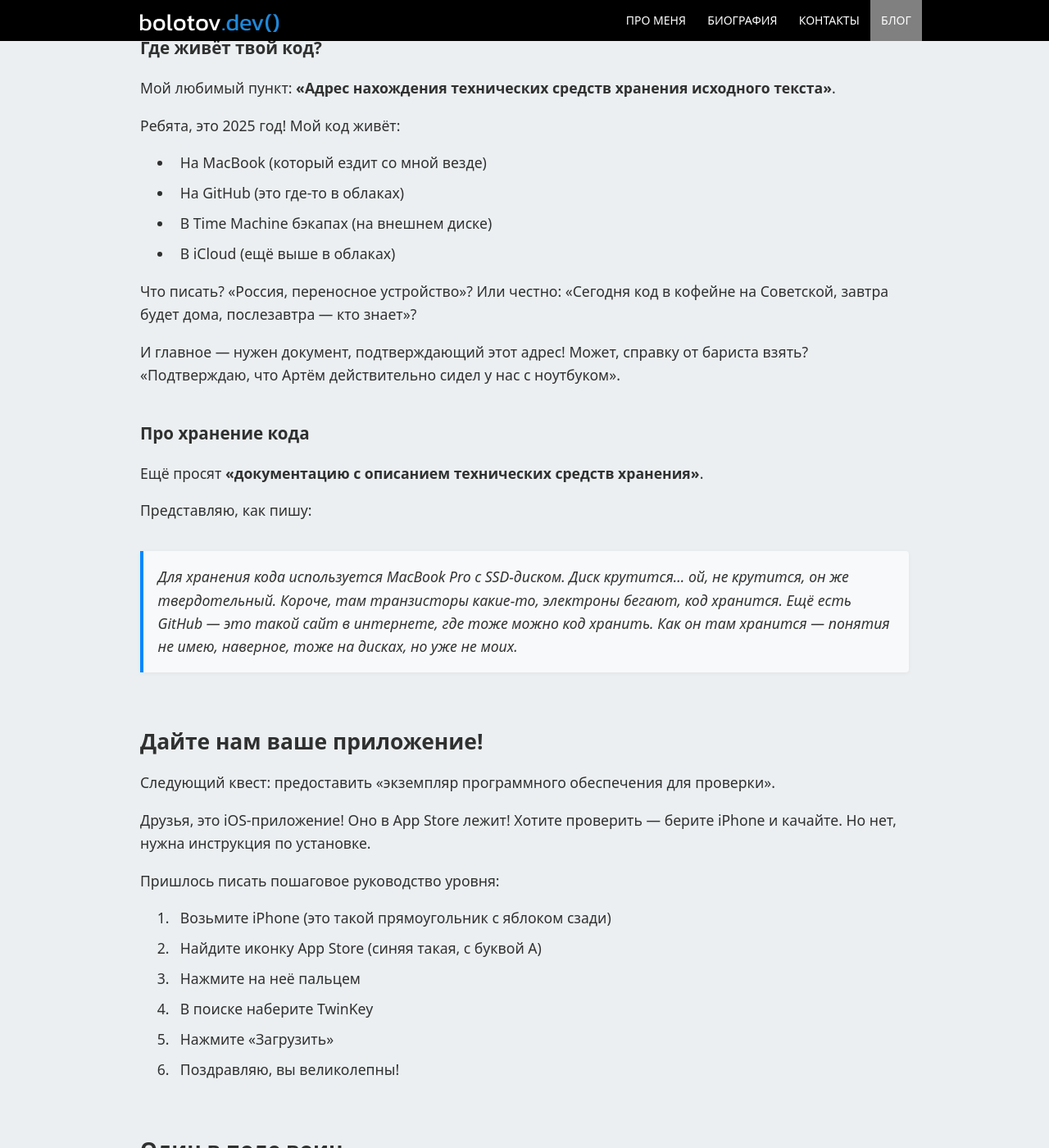
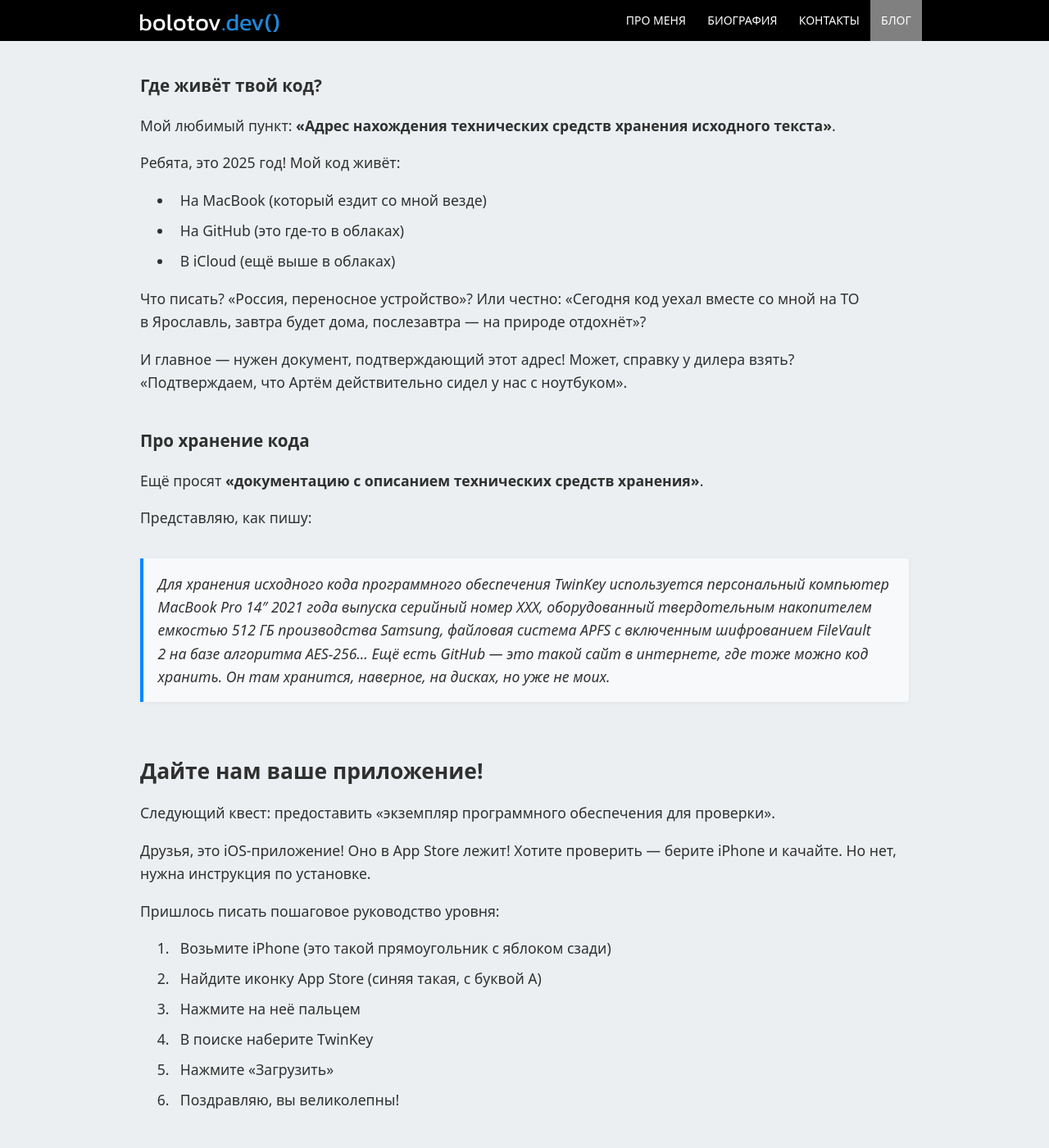
Before and after one commit to artembolotov/artembolotov.github.io, a Jekyll site: the page built from blog/_posts/2025-05-28-reestr-po.md, in a window 1280 px wide and 1400 px high, scrolled down 1199 px. Shown: the whole window at 82% size. Built offline with Jekyll 4.4.1, drawn with Linux system fonts in a browser that asks for light colours; some of the changed lines change nothing that is shown; some of the changed text lies outside the part shown.

Commit message:
Some changes reestr-po

```diff
--- a/blog/_posts/2025-05-28-reestr-rus-po.md
+++ b/blog/_posts/2025-05-28-reestr-po.md
@@ -7,9 +7,11 @@
 
 ## С&nbsp;чего всё началось
 
-У&nbsp;меня есть приложение [TwinKey](https://apps.apple.com/app/id6450484235)&nbsp;&mdash; это такой российский аналог Google Authenticator для двухфакторной аутентификации. И&nbsp;вот подумал я: раз уж&nbsp;все говорят про импортозамещение, почему&nbsp;бы не&nbsp;зарегистрировать своё детище в&nbsp;официальном реестре отечественного&nbsp;ПО?
+У&nbsp;меня есть приложение [TwinKey](https://apps.apple.com/app/id6450484235){:target="_blank"}&nbsp;&mdash; это такой российский аналог Google Authenticator для двухфакторной аутентификации. И&nbsp;вот подумал я: раз уж&nbsp;все говорят про импортозамещение, почему&nbsp;бы не&nbsp;зарегистрировать своё детище в&nbsp;официальном реестре отечественного&nbsp;ПО?
 
 Наивно полагал, что это будет что-то вроде: заполнил форму, приложил скриншоты, получил красивый сертификат. Спойлер: всё оказалось чуточку сложнее.
+
+![Заходя на подобные ресурсы, появляется какая-то особая гордость за Страну](/blog/img/2025-05-28/reestr-po/reestr.png)
 
 ## Авторизация через госуслуги (но&nbsp;это не&nbsp;точно)
 
@@ -34,19 +36,18 @@
 Ребята, это 2025 год! Мой код живёт:
 - На&nbsp;MacBook (который ездит со&nbsp;мной везде)
 - На&nbsp;GitHub (это где-то в&nbsp;облаках)
-- В&nbsp;Time Machine бэкапах (на&nbsp;внешнем диске)
 - В&nbsp;iCloud (ещё выше в&nbsp;облаках)
 
-Что писать? &laquo;Россия, переносное устройство&raquo;? Или честно: &laquo;Сегодня код в&nbsp;кофейне на&nbsp;Советской, завтра будет дома, послезавтра&nbsp;&mdash; кто знает&raquo;?
+Что писать? &laquo;Россия, переносное устройство&raquo;? Или честно: &laquo;Сегодня код уехал вместе со&nbsp;мной на ТО в&nbsp;Ярославль, завтра будет дома, послезавтра&nbsp;&mdash; на&nbsp;природе отдохнёт&raquo;?
 
-И&nbsp;главное&nbsp;&mdash; нужен документ, подтверждающий этот адрес! Может, справку от&nbsp;бариста взять? &laquo;Подтверждаю, что Артём действительно сидел у&nbsp;нас с&nbsp;ноутбуком&raquo;.
+И&nbsp;главное&nbsp;&mdash; нужен документ, подтверждающий этот адрес! Может, справку у&nbsp;дилера взять? &laquo;Подтверждаем, что Артём действительно сидел у&nbsp;нас с&nbsp;ноутбуком&raquo;.
 
 ### Про хранение кода
 
 Ещё просят **&laquo;документацию с&nbsp;описанием технических средств хранения&raquo;**.
 
 Представляю, как пишу:
-> Для хранения кода используется MacBook Pro с&nbsp;SSD-диском. Диск крутится... ой, не&nbsp;крутится, он&nbsp;же твердотельный. Короче, там транзисторы какие-то, электроны бегают, код хранится. Ещё есть GitHub&nbsp;&mdash; это такой сайт в&nbsp;интернете, где тоже можно код хранить. Как он&nbsp;там хранится&nbsp;&mdash; понятия не&nbsp;имею, наверное, тоже на&nbsp;дисках, но&nbsp;уже не&nbsp;моих.
+> Для хранения исходного кода программного обеспечения TwinKey используется персональный компьютер MacBook Pro&nbsp;14&Prime; 2021 года выпуска серийный номер XXX, оборудованный твердотельным накопителем емкостью 512&nbsp;ГБ производства Samsung, файловая система APFS с&nbsp;включенным шифрованием FileVault 2&nbsp;на базе алгоритма AES-256... Ещё есть GitHub&nbsp;&mdash; это такой сайт в&nbsp;интернете, где тоже можно код хранить. Он&nbsp;там хранится, наверное, на&nbsp;дисках, но&nbsp;уже не&nbsp;моих.
 
 ## Дайте нам ваше приложение!
 
@@ -70,7 +71,8 @@
 - **CEO/CTO/Разработчик/Тестировщик/Дизайнер/Менеджер**: я
 - **Отдел поддержки**: тоже я
 - **Служба безопасности**: опять я
-- **Уборщица**: моя жена (шутка, я&nbsp;сам убираю)
+- **Отдел контроля качества**: и это я
+- **Юридический департамент**: ChatGPT (шутка, но только отчасти)
 
 Пришлось креативить с&nbsp;формулировками. Вместо &laquo;делаю всё сам&raquo; писал что-то вроде &laquo;централизованная модель управления с&nbsp;полным циклом ответственности&raquo;.
 
@@ -83,8 +85,10 @@
 2. Прийти туда лично с&nbsp;паспортом
 3. Заплатить пару тысяч рублей
 4. Получить флешку (в&nbsp;2025 году, Карл!)
-5. Установить программы с&nbsp;интерфейсом из&nbsp;Windows 98
-6. Помолиться, чтобы всё заработало
+5. Обнаружить, что у&nbsp;флешки разъём USB-A, а&nbsp;у&nbsp;твоего MacBook только USB-C
+6. Искать переходник или хаб
+7. Установить программы с&nbsp;интерфейсом из&nbsp;Windows 98
+8. Помолиться, чтобы всё заработало
 
 И&nbsp;всё это чтобы подписать PDF-файл, который можно было&nbsp;бы отправить обычным email'ом. Но&nbsp;нет, нужна квалифицированная подпись! Потому что... потому что так надо!
 
@@ -114,6 +118,8 @@
 
 История получилась поучительная. С&nbsp;одной стороны, хорошо, что у&nbsp;нас есть реестр отечественного&nbsp;ПО. С&nbsp;другой&nbsp;&mdash; было&nbsp;бы здорово, если&nbsp;бы процедура регистрации учитывала реалии современной разработки.
 
+Знаете, система регистрации явно создавалась людьми, которые представляют разработку ПО как производство танков на&nbsp;заводе в&nbsp;Туле. У&nbsp;них в&nbsp;голове есть цеха с&nbsp;компьютерами, на&nbsp;которых висят инвентарные номера, есть журналы учёта исходного кода, и&nbsp;каждый файл проштампован печатью ОТК.
+
 Представьте, как было&nbsp;бы круто:
 - Зашёл через госуслуги&nbsp;&mdash; все данные подтянулись
 - Указал ссылку на&nbsp;GitHub&nbsp;&mdash; система сама всё проверила
@@ -123,8 +129,8 @@
 
 Но&nbsp;пока это только мечты. А&nbsp;я&nbsp;пока лучше займусь тем, что умею&nbsp;&mdash; буду делать хорошие приложения. Может, когда-нибудь и&nbsp;процедура регистрации станет такой&nbsp;же удобной, как современные приложения.
 
-А&nbsp;пока&nbsp;&mdash; качайте [TwinKey](https://apps.apple.com/app/id6450484235)! Он&nbsp;хоть и&nbsp;не&nbsp;в&nbsp;реестре, но&nbsp;работает отлично. И&nbsp;для установки не&nbsp;нужна инструкция на&nbsp;20&nbsp;страниц 😊
+А&nbsp;пока&nbsp;&mdash; качайте [TwinKey](https://apps.apple.com/app/id6450484235){:target="_blank"}! Он&nbsp;хоть и&nbsp;не&nbsp;в&nbsp;реестре, но&nbsp;работает отлично. И&nbsp;для установки не&nbsp;нужна инструкция на&nbsp;20&nbsp;страниц 😊
 
 ---
 
-*P.S. Cтатья написана с&nbsp;любовью к&nbsp;отечественному&nbsp;IT и&nbsp;надеждой на&nbsp;здравый смысл в&nbsp;государственных процедурах.*
+*P.S. Если вы&nbsp;проходили регистрацию в&nbsp;реестре и&nbsp;у&nbsp;вас получилось&nbsp;&mdash; поделитесь опытом! Может, я&nbsp;что-то не&nbsp;так понял, и&nbsp;всё намного проще.*
```
Also changed, not shown: blog/img/2025-05-28-reestr-po/reestr.png (added).
